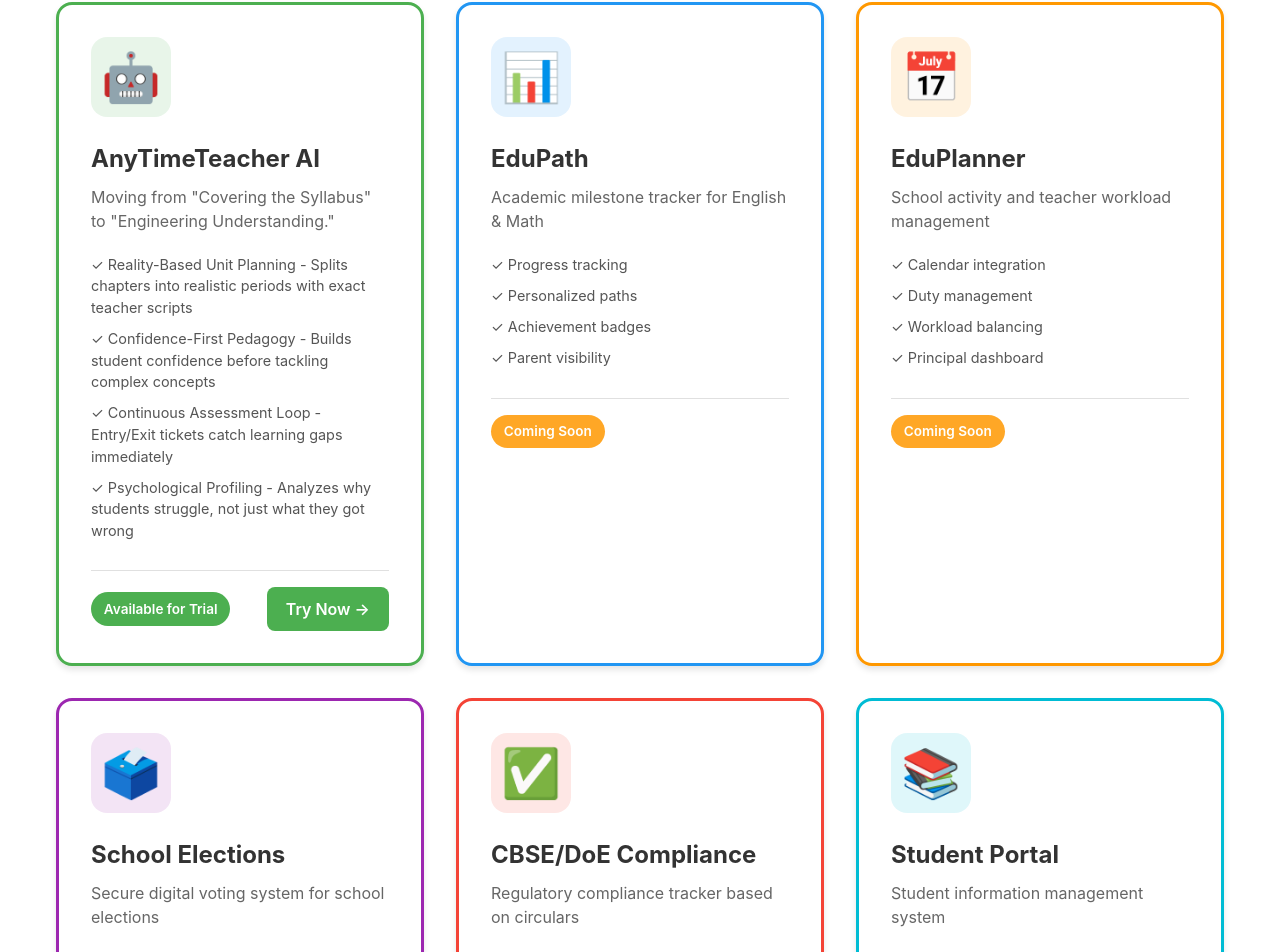
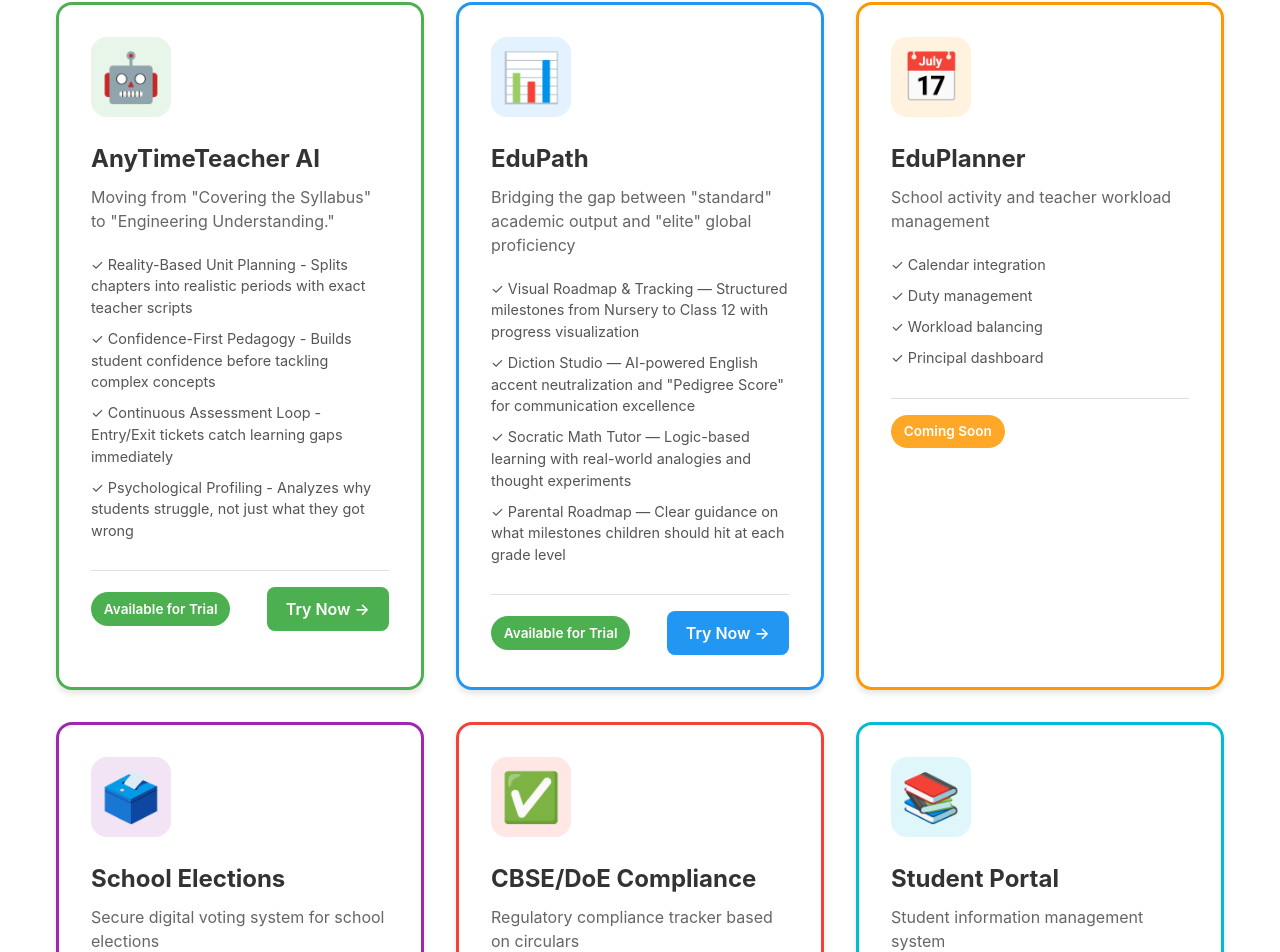
Before and after one commit to DrRajeevTyagi/anytimeteacher-landing, a React (Vite) app: page / in a window 1280 px wide. Shown: the part 789-1741 px from the top of the page. Built offline with nearby package versions, Linux system fonts and the light colour scheme.

Commit message:
Update EduPath to 'Available for Trial' with Google Cloud Run URL and updated features from concept paper

```diff
--- a/src/App.tsx
+++ b/src/App.tsx
@@ -24,10 +24,15 @@ function App() {
       id: 'edupath',
       name: 'EduPath',
       icon: '📊',
-      description: 'Academic milestone tracker for English & Math',
-      features: ['Progress tracking', 'Personalized paths', 'Achievement badges', 'Parent visibility'],
-      url: 'https://edupath.anytimeteacher.com',
-      status: 'Coming Soon',
+      description: 'Bridging the gap between "standard" academic output and "elite" global proficiency',
+      features: [
+        'Visual Roadmap & Tracking — Structured milestones from Nursery to Class 12 with progress visualization',
+        'Diction Studio — AI-powered English accent neutralization and "Pedigree Score" for communication excellence',
+        'Socratic Math Tutor — Logic-based learning with real-world analogies and thought experiments',
+        'Parental Roadmap — Clear guidance on what milestones children should hit at each grade level'
+      ],
+      url: 'https://edupath-academic-milestones-890572002494.us-west1.run.app',
+      status: 'Available for Trial',
       color: '#2196F3'
     },
     {
```
